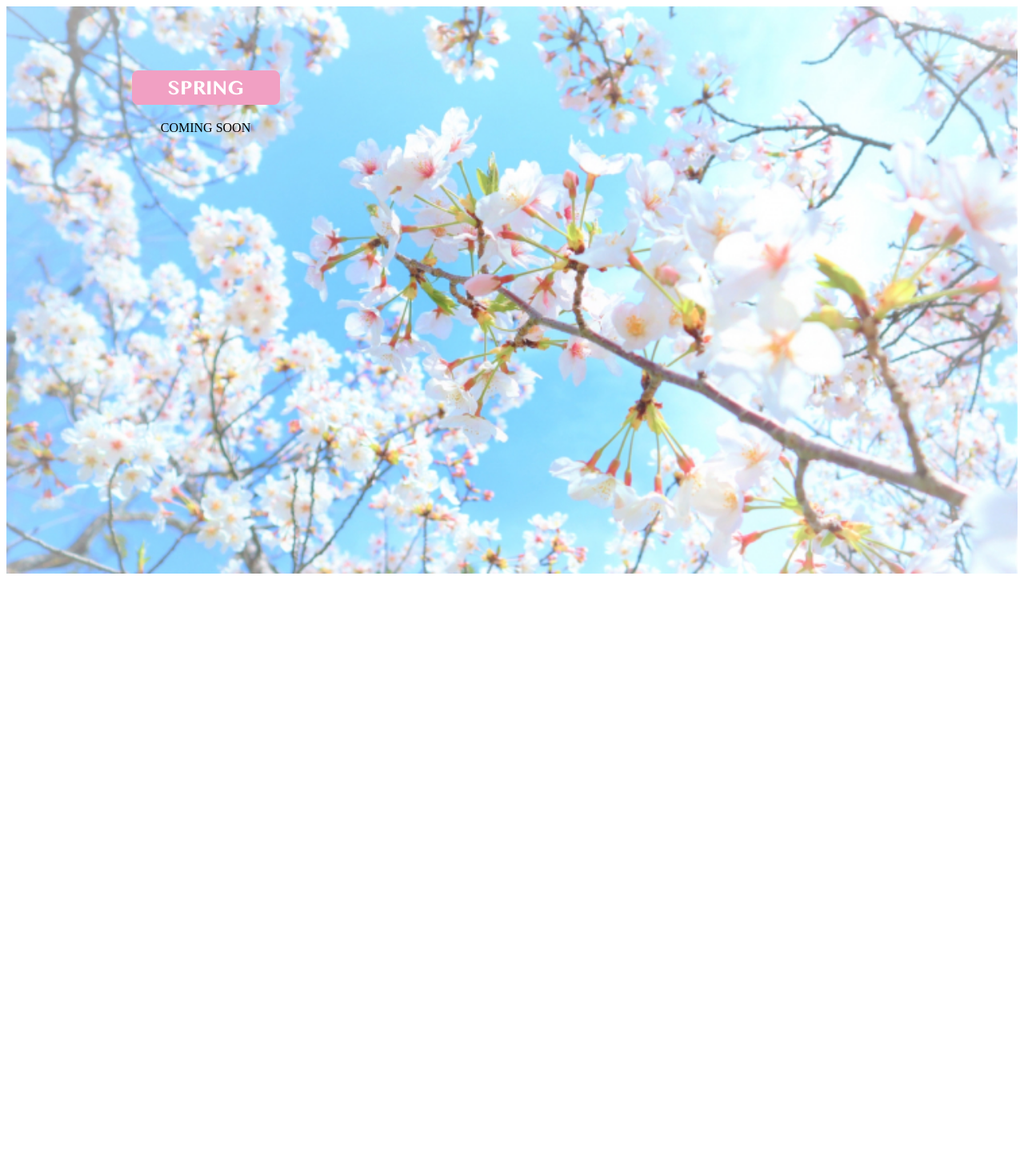
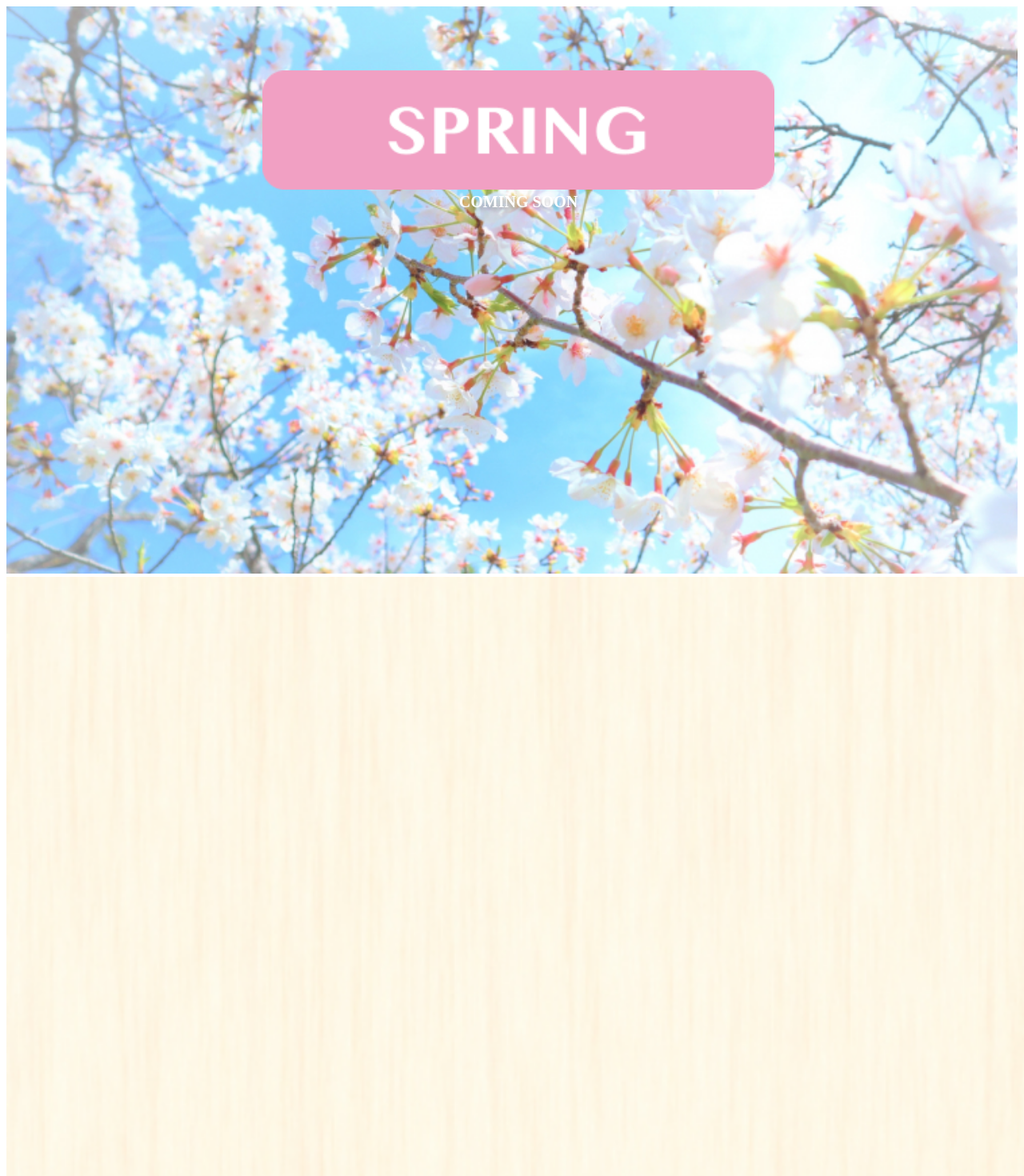
Before and after one commit to irodoriasahi/sample_coding, a React (Create React App) app: page / in a window 1280 px wide. Shown: the top 1470 px of the page at 80% size. Before the commit the page ends 800 px from the top, so only its background shows below. Built offline with nearby package versions, Linux system fonts and the light colour scheme.

Commit message:
headerロゴ部分の場所指定

```diff
--- a/src/App.js
+++ b/src/App.js
@@ -1,7 +1,7 @@
 import styled from "styled-components";
-import BgImage from "./components/img/BgImage.jpg";
 
 import { Header } from "./components/Header";
+import BgImage from "./components/img/BgImage.jpg";
 //コンポーネントをインポートするときは{}で囲む
 
 export const App = () => {
@@ -19,6 +19,11 @@ export const App = () => {
   );
 };
 
-const SBody = styled.body`
-  background-image: 'url(${BgImage})'
+const SBody = styled.div`
+  background-image: url(${BgImage});
+  background-repeat:  repeat;
+  background-position:center center;
+  background-size:cover;
+  width:100vw;
+  height:100vh; //heightのみ%指定すると表示されなくなる
 `;
--- a/src/components/Header.jsx
+++ b/src/components/Header.jsx
@@ -17,21 +17,31 @@ export const Header = () => {
 };
 
 const SContainer = styled.div`
-  position: relative;
+position: relative;
   text-align: center;
 `;
 
 const MVimage = styled.img`
+
   width: 100%;
 `;
 
 const Logo = styled.img`
-  width: 50%;
+  width: 50vw;
 `;
 
 const SLogoContainer = styled.div`
   position: absolute;
   text-align: center;
   top:10vh;
-  left: 5vw;
+  left: calc(50vw / 2);
+
+    p {
+      margin: 0;
+      font-family: Oriya MN;
+      color: #fff;
+      font-size: 1.25rem;
+      font-weight: bold;
+      text-shadow: 0px 4px 4px rgba(0, 0, 0, 0.25);
+    }
 `;
```
Also changed, not shown: 1 other file (tests, documents, lock files or other folders).
